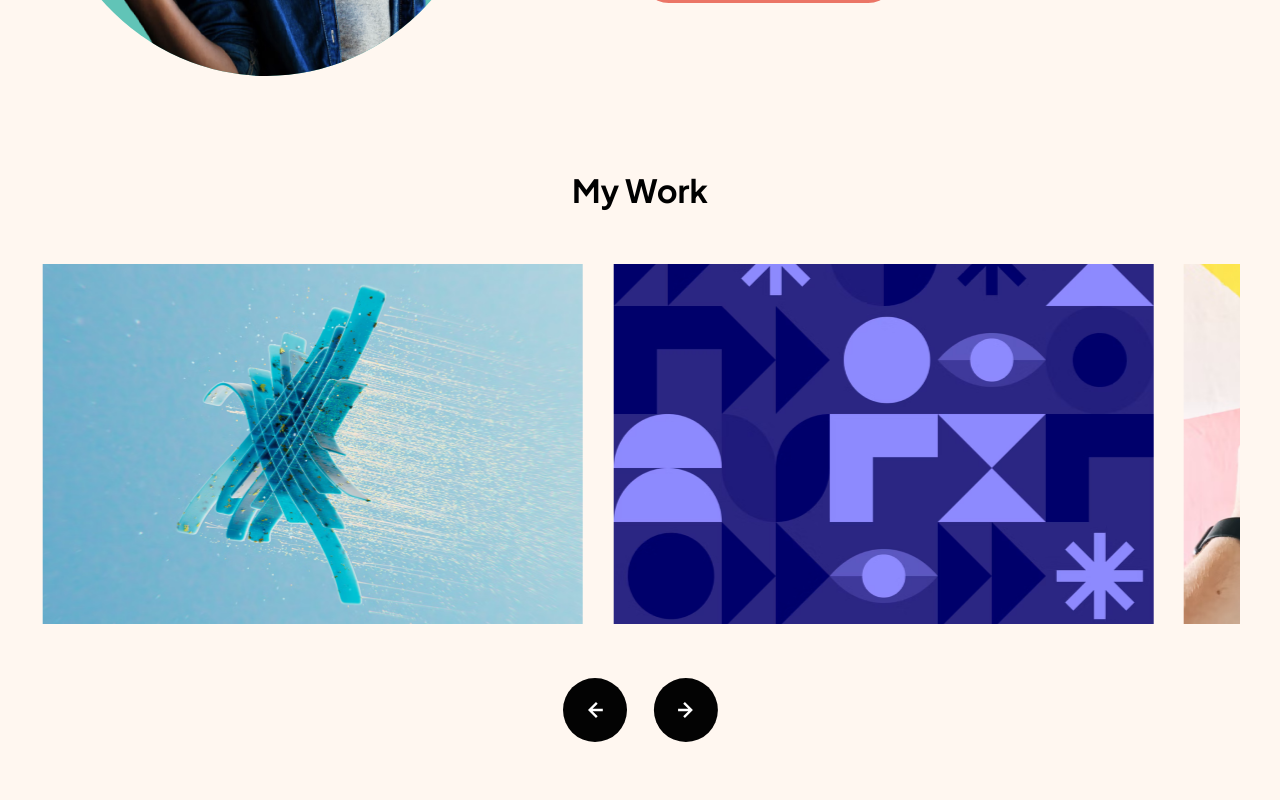
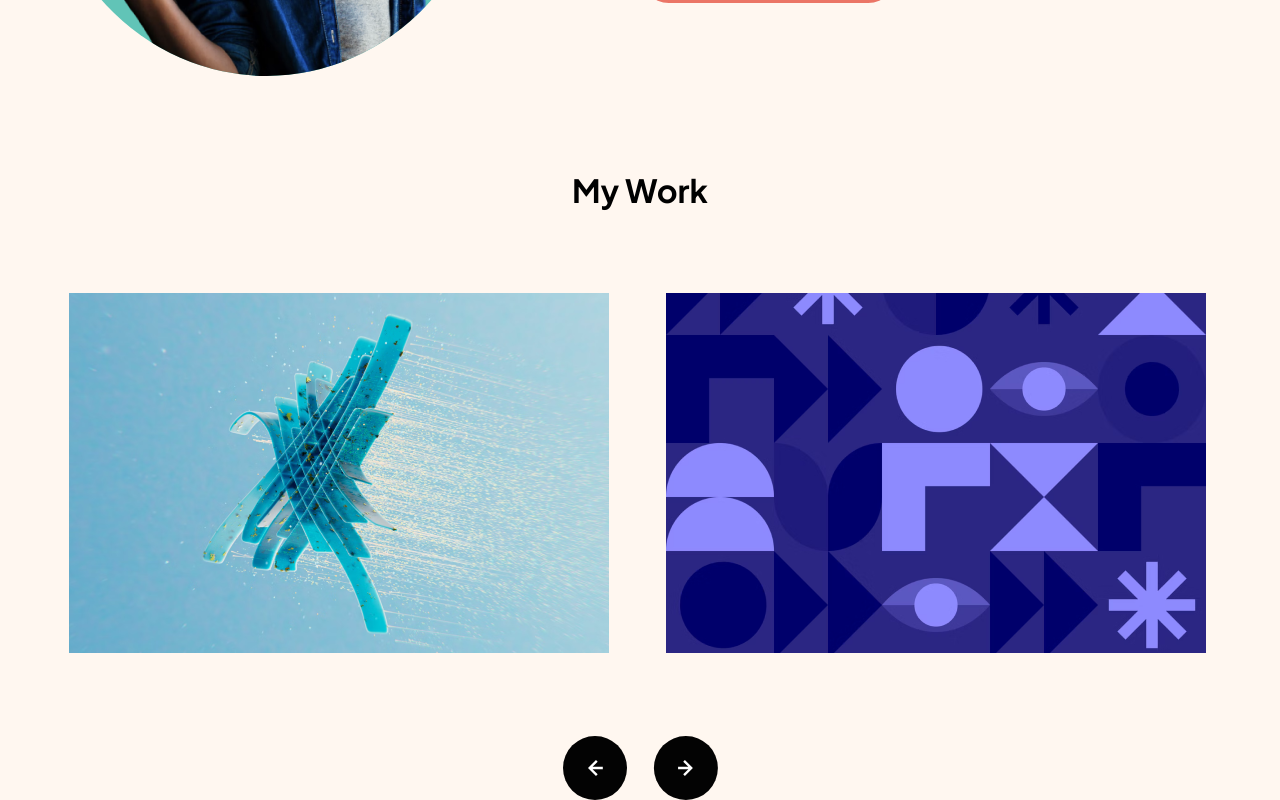
Before and after one commit to JlordS32/Design-Portfolio, a React (Vite) app: page / in a window 1280 px wide. Shown: the part 1364-2164 px from the top of the page. Before the commit the page ends 2106 px from the top, so only its background shows below. Built offline with nearby package versions, Linux system fonts and the light colour scheme.

Commit message:
finished slider

```diff
--- a/src/components/ImageSlider.tsx
+++ b/src/components/ImageSlider.tsx
@@ -8,22 +8,17 @@ const ImageSlider = ({ images }: ImageSliderType) => {
 
    const showNextImage = () => {
       setImageIndex((index) => {
-         if (index === images.length - 1) return 0;
-         images.push(images[index]);
+         if (index === images.length - 2) return 0;
          return index + 1;
       });
    };
 
    const showPreviousImage = () => {
       setImageIndex((index) => {
-         if (index === 0) return images.length - 1;
+         if (index === 0) return images.length - 2;
          return index - 1;
       });
    };
-
-   useEffect(() => {
-      console.log(imageIndex);
-   }, [imageIndex]);
 
    return (
       <>
@@ -36,7 +31,7 @@ const ImageSlider = ({ images }: ImageSliderType) => {
                         key={index}
                         alt={`Slider Image ${index + 1}`}
                         style={{
-                           translate: `${0.5 + imageIndex * -100}%`,
+                           translate: `${imageIndex * -100}%`,
                         }}
                      />
                   );
--- a/src/styles/modules/ImageSlider.module.scss
+++ b/src/styles/modules/ImageSlider.module.scss
@@ -6,17 +6,18 @@
 }
 
 .container {
+   @include flex;
    width: 100%;
    position: relative;
 }
 
 .slider {
-   gap: 1.7rem;
    display: flex;
    right: 10rem;
    overflow: hidden;
 
    img {
-      transition: all 0.3s ease;
+      transition: translate 0.3s ease;
+      padding: 1.6rem;
    }
 }
```
Also changed, not shown: src/styles/modules/Hero.module.scss (line endings or trailing spaces).
